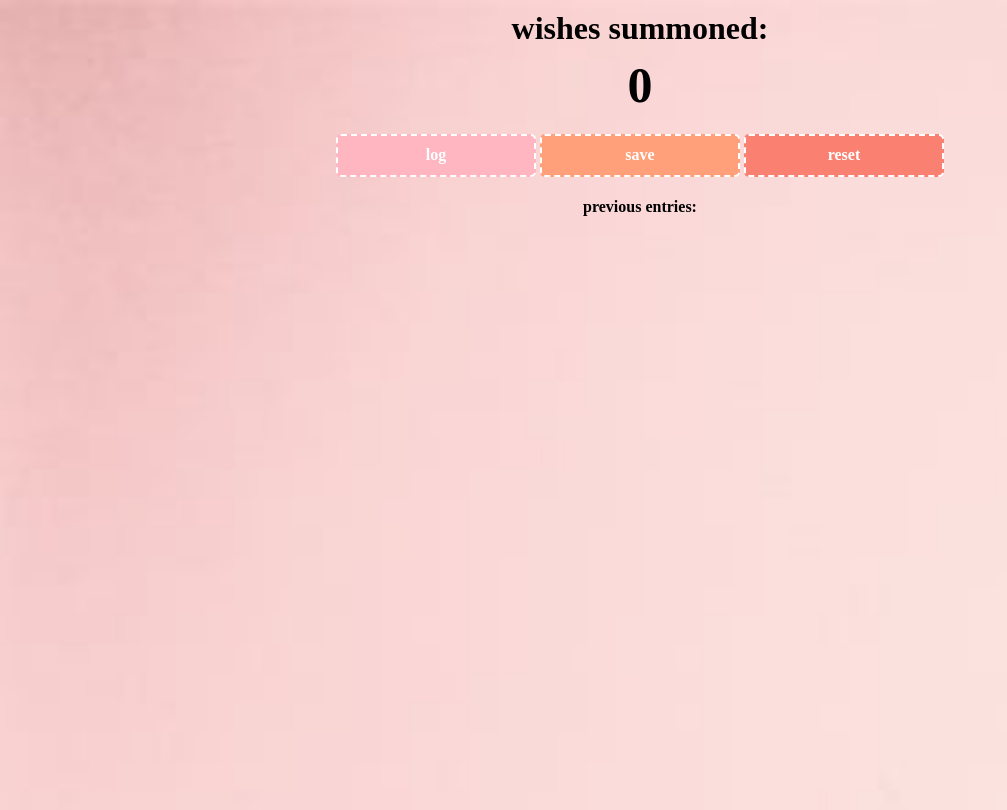
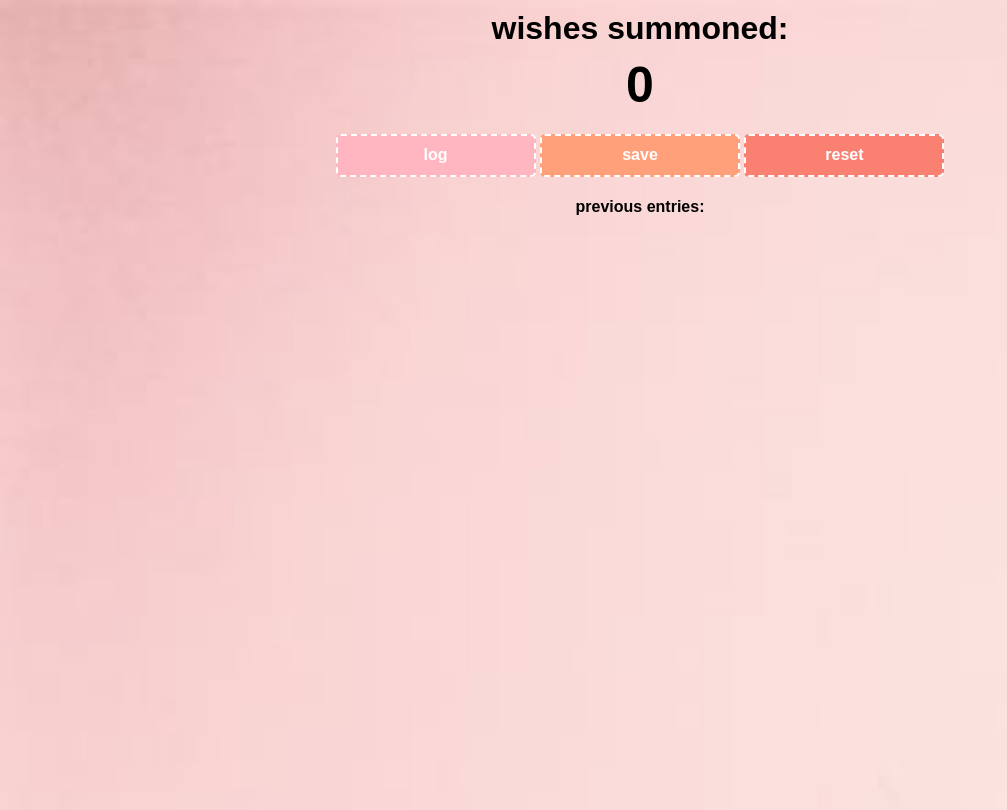
Before and after one commit to laurriana/wishes-counter, a plain HTML site: page index.html in a window 1280 px wide. Shown: the whole page, without its empty margins (0-1007 px from the left). Drawn offline with nearby package versions, Linux system fonts and the light colour scheme.

Commit message:
modifications to font used

```diff
--- a/index.css
+++ b/index.css
@@ -1,7 +1,7 @@
 body {
     background-image: url("landscape.jpg");
     background-size: cover;
-    font-family: Roboto,;
+    font-family: Arial, Helvetica, sans-serif;
     font-weight: bold;
     text-align: center;
     height: 100vh
```
